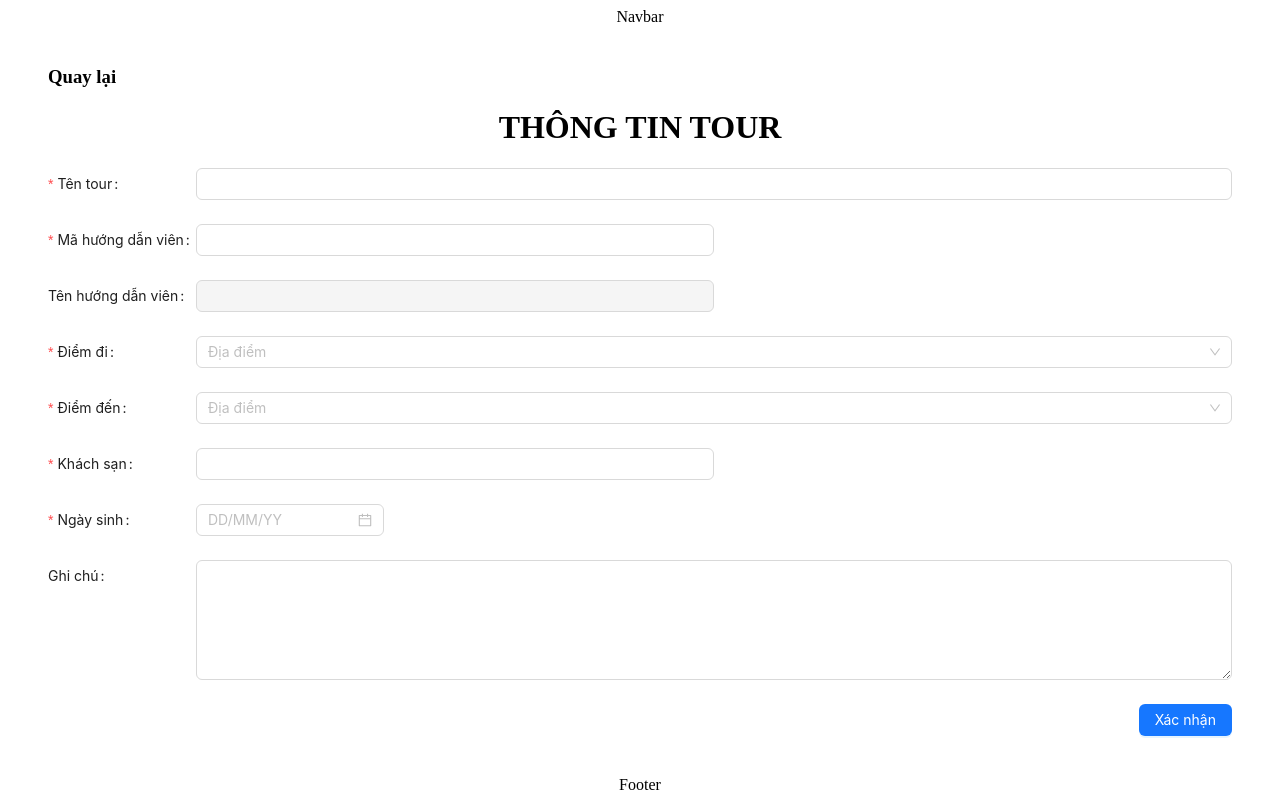
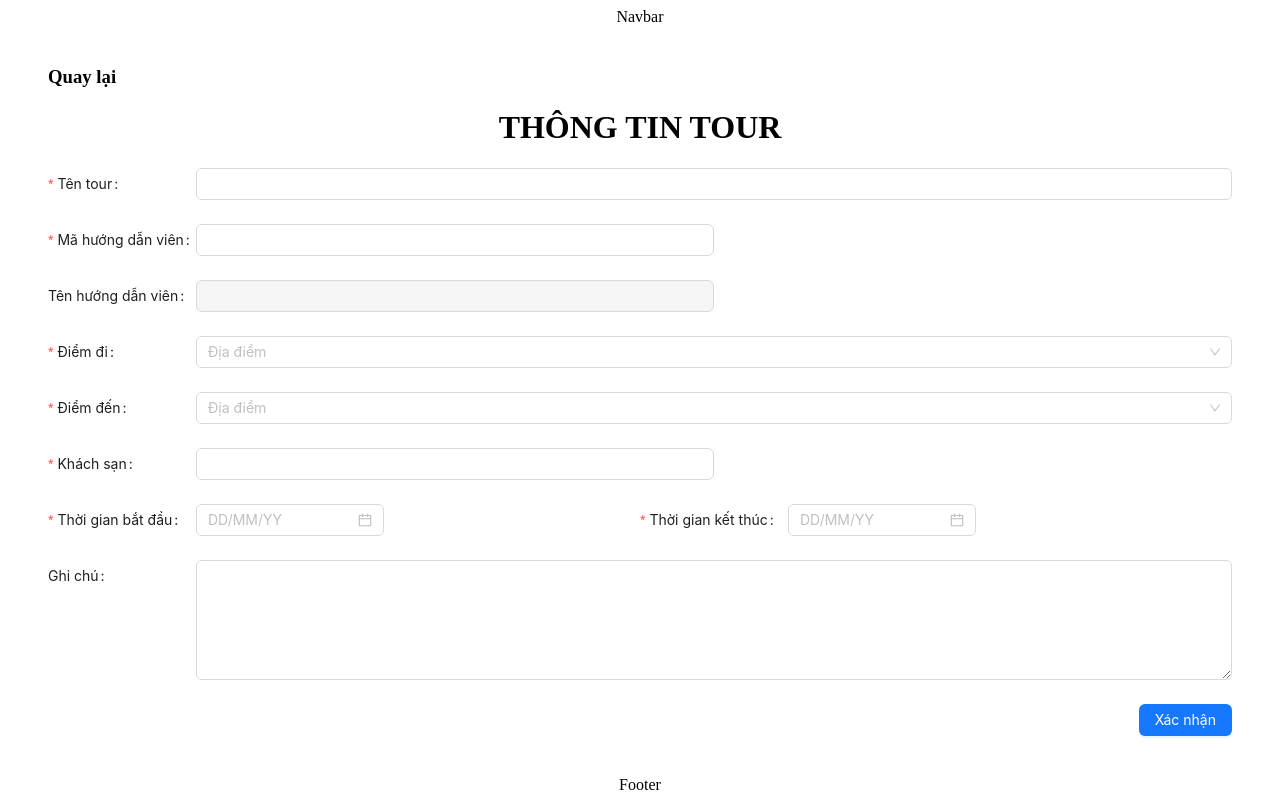
Before and after one commit to pt-tu/4Travel, a React (Create React App) app: page /them-moi-tour in a window 1280 px wide. Built offline with nearby package versions, Linux system fonts and the light colour scheme.

Commit message:
Finish AddTour layout
minor fix to AddCustomer layout

```diff
--- a/src/pages/Task3/AddCustomer.tsx
+++ b/src/pages/Task3/AddCustomer.tsx
@@ -7,7 +7,7 @@ function AddCustomer() {
   return (
     <div className="wrapper">
       <h3>Quay lại</h3>
-      <h1 className="pageTitle">THÔNG TIN KHÁCH HÀNG</h1>
+      <h1 className="pageTitle">Thông tin khách hàng</h1>
       <Form labelCol={{ span: 3 }} labelAlign="left">
         <Row justify={"space-between"}>
           <Col span={12}>
@@ -45,12 +45,7 @@ function AddCustomer() {
             </Form.Item>
           </Col>
           <Col span={11}>
-            <Form.Item
-              labelCol={{ span: 6 }}
-              name={"email"}
-              required
-              label="Email"
-            >
+            <Form.Item labelCol={{ span: 6 }} name={"email"} label="Email">
               <Input />
             </Form.Item>
           </Col>
--- a/src/pages/Task3/AddTour.tsx
+++ b/src/pages/Task3/AddTour.tsx
@@ -7,7 +7,7 @@ function AddTour() {
   return (
     <div className="wrapper">
       <h3>Quay lại</h3>
-      <h1 className="pageTitle">THÔNG TIN TOUR</h1>
+      <h1 className="pageTitle">Thông tin tour</h1>
       <Form labelCol={{ span: 3 }} labelAlign="left">
         <Form.Item name={"name"} required label="Tên tour">
           <Input />
@@ -27,9 +27,28 @@ function AddTour() {
         <Form.Item name={"hotel"} required label="Khách sạn">
           <Input className="shortInput" />
         </Form.Item>
-        <Form.Item name={"bday"} required label="Ngày sinh">
-          <DatePicker placeholder="DD/MM/YY" format={"DD/MM/YY"} />
-        </Form.Item>
+        <Row>
+          <Col span={12}>
+            <Form.Item
+              labelCol={{ span: 6 }}
+              name={"start"}
+              required
+              label="Thời gian bắt đầu"
+            >
+              <DatePicker placeholder="DD/MM/YY" format={"DD/MM/YY"} />
+            </Form.Item>
+          </Col>
+          <Col span={12}>
+            <Form.Item
+              labelCol={{ span: 6 }}
+              name={"end"}
+              required
+              label="Thời gian kết thúc"
+            >
+              <DatePicker placeholder="DD/MM/YY" format={"DD/MM/YY"} />
+            </Form.Item>
+          </Col>
+        </Row>
         <Form.Item name={"note"} label="Ghi chú">
           <TextArea rows={5} />
         </Form.Item>
--- a/src/pages/Task3/Form.css
+++ b/src/pages/Task3/Form.css
@@ -6,6 +6,12 @@
 
 .pageTitle {
   text-align: center;
+  text-transform: uppercase;
+}
+
+.submitButton {
+  text-align: right;
+  /* submit button styles */
 }
 /*******************/
 
@@ -20,7 +26,3 @@
 .longInput {
   width: 70%;
 }
-
-.submitButton {
-  text-align: right;
-}
```
